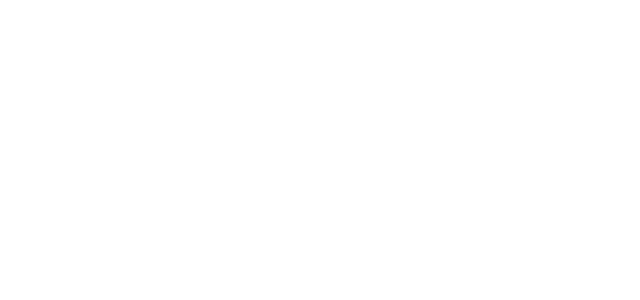
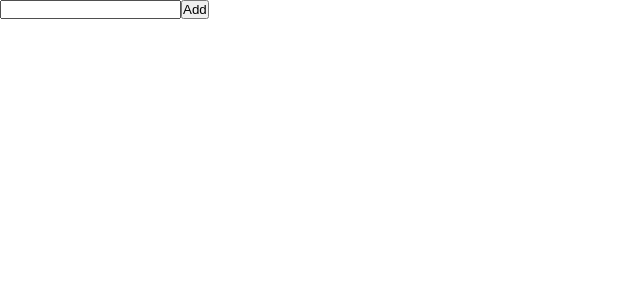
Before and after one commit to turkaytunc/redux-like, a React (Create React App) app: page / in a window 1280 px wide. Shown: the top 300 px of the page, without its empty margins (0-640 px from the left). Built offline with nearby package versions, Linux system fonts and the light colour scheme.

Commit message:
add: reducer and action

```diff
--- a/src/App.tsx
+++ b/src/App.tsx
@@ -1,11 +1,34 @@
-import React, { ReactNode } from "react";
+import React, { useEffect } from "react";
 import "./app.scss";
 import { Store } from "./state-store/Store";
 
 function App(): JSX.Element {
-  const store = React.useContext(Store);
+  const { state, dispatch } = React.useContext(Store);
+  const [input, setInput] = React.useState("");
 
-  return <main className="App">{console.log(store) as ReactNode}</main>;
+  const addItemAction = () => {
+    dispatch({
+      type: "ADD",
+      payload: JSON.parse(input),
+    });
+  };
+
+  useEffect(() => {
+    console.log(state);
+  }, [state]);
+
+  return (
+    <main className="App">
+      <input
+        type="text"
+        value={input}
+        onChange={(e: React.ChangeEvent<HTMLInputElement>) =>
+          setInput(e.target.value)
+        }
+      />
+      <button onClick={() => addItemAction()}>Add</button>
+    </main>
+  );
 }
 
 export default App;
--- a/src/state-store/Store.tsx
+++ b/src/state-store/Store.tsx
@@ -11,14 +11,31 @@ interface IPosts {
   posts: Array<IPost>;
 }
 
+interface IReducerAction {
+  type: string;
+  payload: IPost;
+}
+
 const initialState: IPosts = {
   posts: [{ userId: 0, id: 0, title: "", body: "" }],
 };
 
-const reducer = () => {};
+const reducer = (state: IPosts, action: IReducerAction): IPosts => {
+  switch (action.type) {
+    case "ADD":
+      const { userId, id, title, body } = action.payload;
+      return { ...state, posts: [...state.posts, { userId, id, title, body }] };
+    default:
+      return state;
+  }
+};
 
-export const Store = React.createContext<IPosts>(initialState);
-
+export const Store = React.createContext<IPosts | any>(initialState);
 export const StoreProvider = (props: any): JSX.Element => {
-  return <Store.Provider value={initialState}>{props.children}</Store.Provider>;
+  const [state, dispatch] = React.useReducer(reducer, initialState);
+  return (
+    <Store.Provider value={{ state, dispatch }}>
+      {props.children}
+    </Store.Provider>
+  );
 };
```
Also changed, not shown: tsconfig.json (+3 -9 lines).
